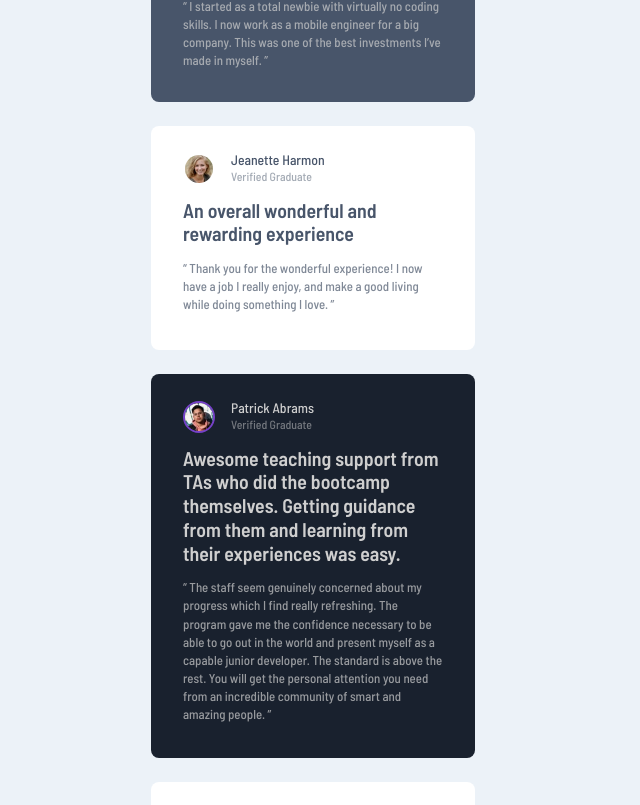
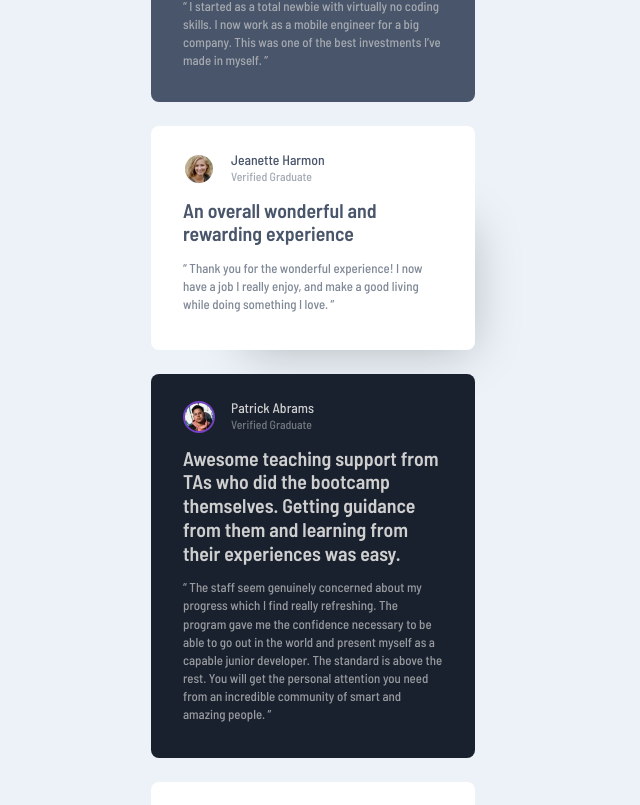
Before and after one commit to StephenYu2018/testimonials-grid-section-main, a React (Vite) app: page / in a window 1280 px wide. Shown: the part 675-1480 px from the top of the page, without its empty margins (327-967 px from the left). Built offline with nearby package versions, Linux system fonts and the light colour scheme.

Commit message:
add box shadow to white cards

```diff
--- a/src/TestimonialCard.jsx
+++ b/src/TestimonialCard.jsx
@@ -15,11 +15,15 @@ function TestimonialCard({ index, content, style }) {
 
   const quoteRightPadding = index === 0 ? 'pr-4 ' : '';
 
+  const cardShadow = style.backgroundColor === 'bg-white'
+    ? 'shadow-[45px_50px_50px_-50px_rgb(0,0,0,0.25)]'
+    : 'shadow-none';
+
   return (
     <article className={
       `${style.gridArea} ${style.backgroundColor} px-8 pt-[1.625rem]
       pb-8 rounded-lg first-of-type:bg-quote-svg bg-no-repeat
-      bg-[right_1.437rem_top] space-y-[0.8rem]`
+      bg-[right_1.437rem_top] space-y-[0.8rem] ${cardShadow}`
     }>
       <div className="flex flex-row items-center space-x-4">
         <img src={content.pictureURL}
```
